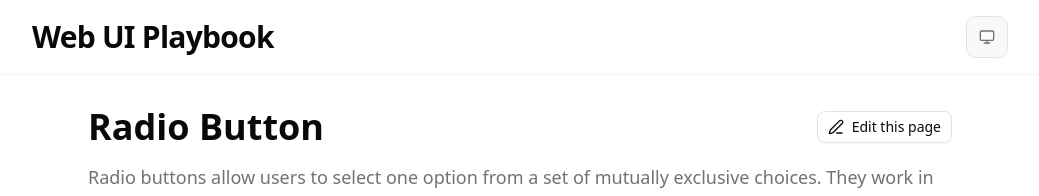
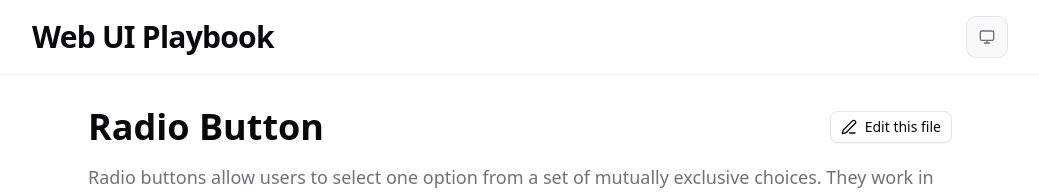
Before and after one commit to ahmadrafidev/web-ui-playbook, a Next.js app: page /playground/radio-button in a window 1280 px wide. Shown: the top 196 px of the page, without its empty margins (120-1159 px from the left). Built offline with nearby package versions, Linux system fonts and the light colour scheme.

Commit message:
component: improve edit button file path

```diff
--- a/components/edit-button.tsx
+++ b/components/edit-button.tsx
@@ -7,11 +7,32 @@ interface EditButtonProps {
   className?: string
 }
 
+function generateGitHubEditUrl(filePath?: string): string {
+  const baseRepo = "ahmadrafidev/web-ui-playbook"
+  const branch = "main"
+
+  if (!filePath) {
+    return `https://github.com/${baseRepo}/pulls`
+  }
+
+  return `https://github.com/${baseRepo}/edit/${branch}/${filePath}`
+}
+
+function generateAriaLabel(filePath?: string): string {
+  if (!filePath) {
+    return "View pull requests - Opens GitHub in new tab"
+  }
+
+  const fileName = filePath.split('/').pop() || 'file'
+  return `Edit ${fileName} on GitHub - Opens file editor in new tab`
+}
+
 export function EditButton({
   filePath,
   className = ""
 }: EditButtonProps) {
-  const githubPullsUrl = "https://github.com/ahmadrafidev/web-ui-playbook/pulls"
+  const editUrl = generateGitHubEditUrl(filePath)
+  const ariaLabel = generateAriaLabel(filePath)
 
   return (
     <Button
@@ -21,13 +42,13 @@ export function EditButton({
       className={`gap-2 ${className}`}
     >
       <Link
-        href={githubPullsUrl}
+        href={editUrl}
         target="_blank"
         rel="noopener noreferrer"
-        aria-label={`Edit ${filePath ? filePath : 'this page'} - Opens GitHub pull requests in new tab`}
+        aria-label={ariaLabel}
       >
         <Edit3 className="h-4 w-4" />
-        Edit this page
+        {filePath ? "Edit this file" : "View Pull Requests"}
       </Link>
     </Button>
   )
```
